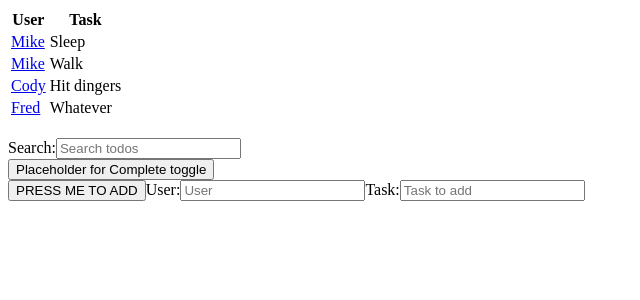
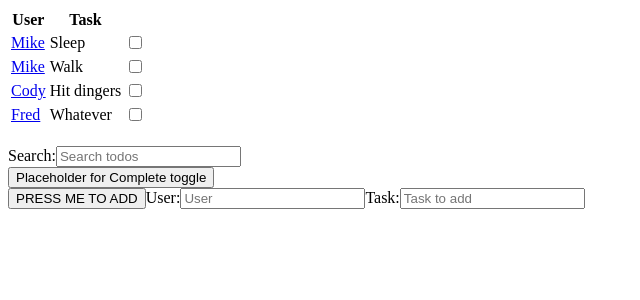
Before and after one commit to mikejunt/todo-app, an Angular app: page /todos in a window 1280 px wide. Shown: the top 300 px of the page, without its empty margins (0-640 px from the left). Built offline with nearby package versions, Linux system fonts and the light colour scheme.

Commit message:
select box

```diff
--- a/src/app/tabledisplay/tabledisplay.component.html
+++ b/src/app/tabledisplay/tabledisplay.component.html
@@ -6,6 +6,7 @@
     <tr *ngFor="let todo of todolist | searchfilter: searchtext; index as i">
         <td><a [routerLink]="['/user/'+todo.user]">{{todo.user}}</a></td>
         <td>{{todo.name}}</td>
+        <td><input type="checkbox" name="completed" value="{{todo.id}}"></td>
     </tr>
 </table>
 <br>
--- a/src/app/tabledisplay/tabledisplay.component.scss
+++ b/src/app/tabledisplay/tabledisplay.component.scss
@@ -0,0 +1,4 @@
+.completed {
+    background-color: rgba(0,255,0,0.25);
+    color: green;
+}
```
